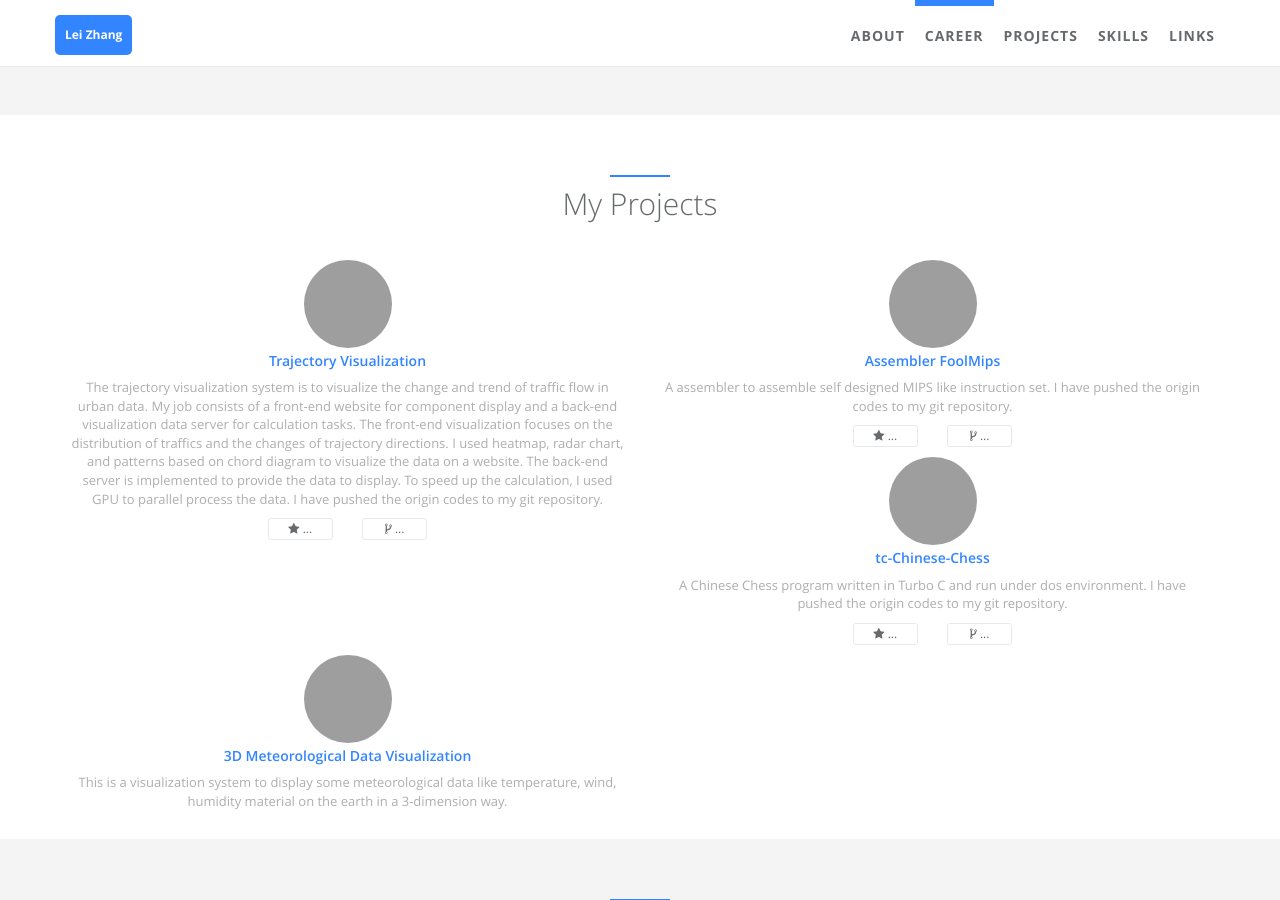
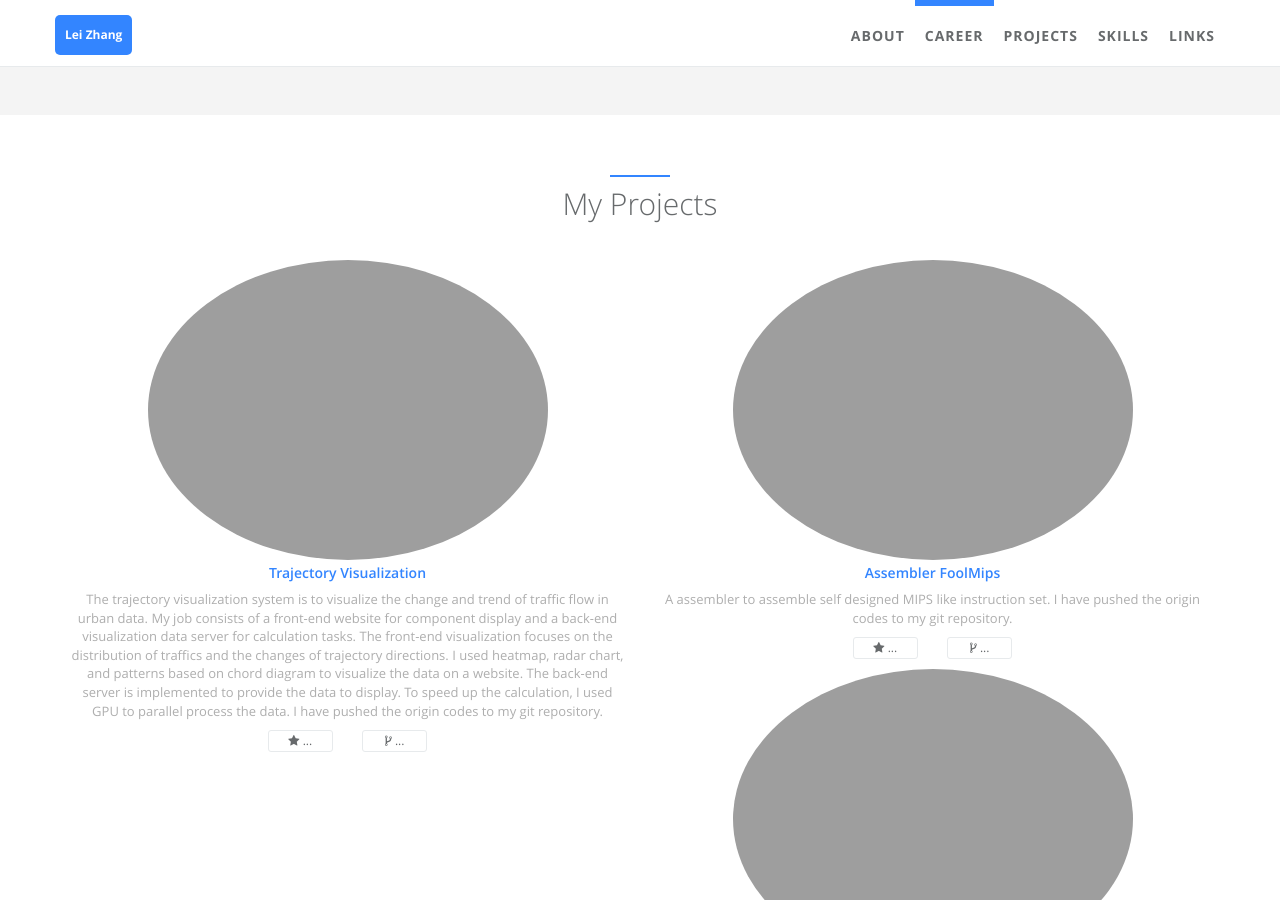
Before and after one commit to lanzhige/lanzhige.github.io, a Jekyll site: the page built from index.html, in a window 1280 px wide and 900 px high, scrolled down 967 px. Built offline with Jekyll 4.4.1, drawn with Linux system fonts in a browser that asks for light colours.

Commit message:
twelveth

```diff
--- a/_includes/sections/projects.html
+++ b/_includes/sections/projects.html
@@ -18,7 +18,7 @@
             <div class="col-sm-6 wow {% if loopindex == 1 %} fadeInLeft {% else %} fadeInRight {% endif %}">
             {% endif %}
               <div class="team-member">
-                  <img src="{{ project.img | prepend: site.baseurl }}" class="img-responsive img-circle img-small" alt="">
+                  <img src="{{ project.img | prepend: site.baseurl }}" class="img-responsive img-circle img-middle" alt="">
                   <h4>
                   {% if project.url %}
                   <a href="{{ project.url }}" target="_blank"><span class="navy">{{ project.name }}</span></a>
```
